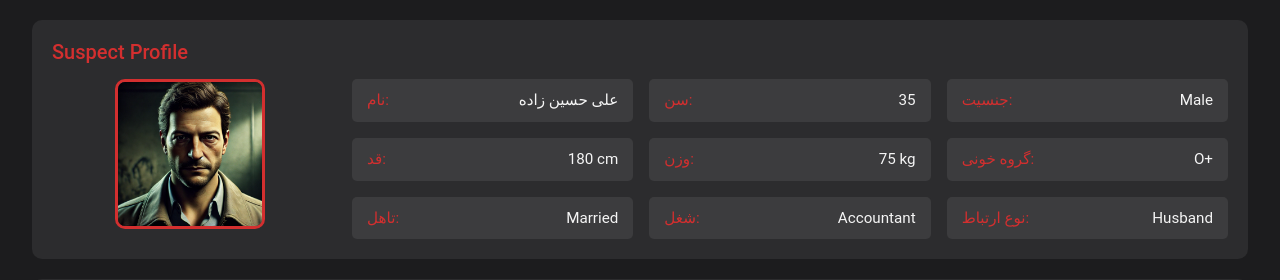
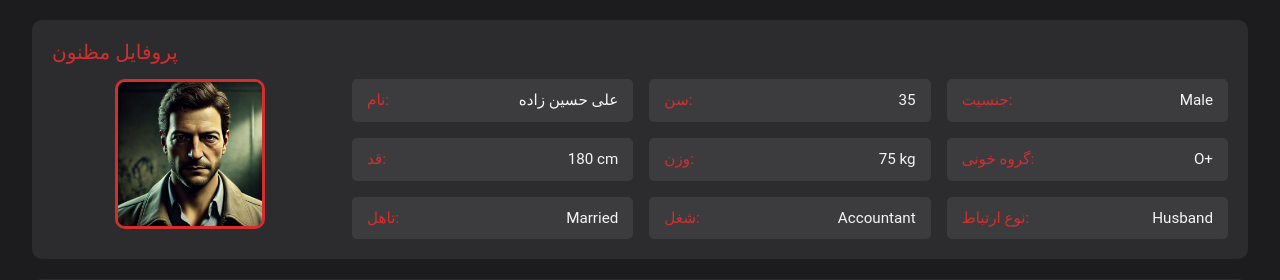
Before and after one commit to phoenixfamily-co/Crime, a Django app: template templates/interrogation.html in a window 1280 px wide. Shown: the top 280 px of the page. Run offline with Django 4.2, Linux system fonts and the light colour scheme; the template is opened without the code that fills it, so the values that code supplies are empty.

Commit message:
Home added

```diff
--- a/templates/interrogation.html
+++ b/templates/interrogation.html
@@ -95,7 +95,7 @@
 <div class="container-fluid">
     <!-- بخش اول: پروفایل مظنون -->
     <div class="section profile-info">
-        <h5>Suspect Profile</h5>
+        <h5>{% trans "پروفایل مظنون" %}</h5>
         <div class="row align-items-start">
             <!-- تصویر مظنون -->
             <div class="col-12 col-sm-4 col-md-3 mb-3 mb-sm-0 d-flex justify-content-center">
```
